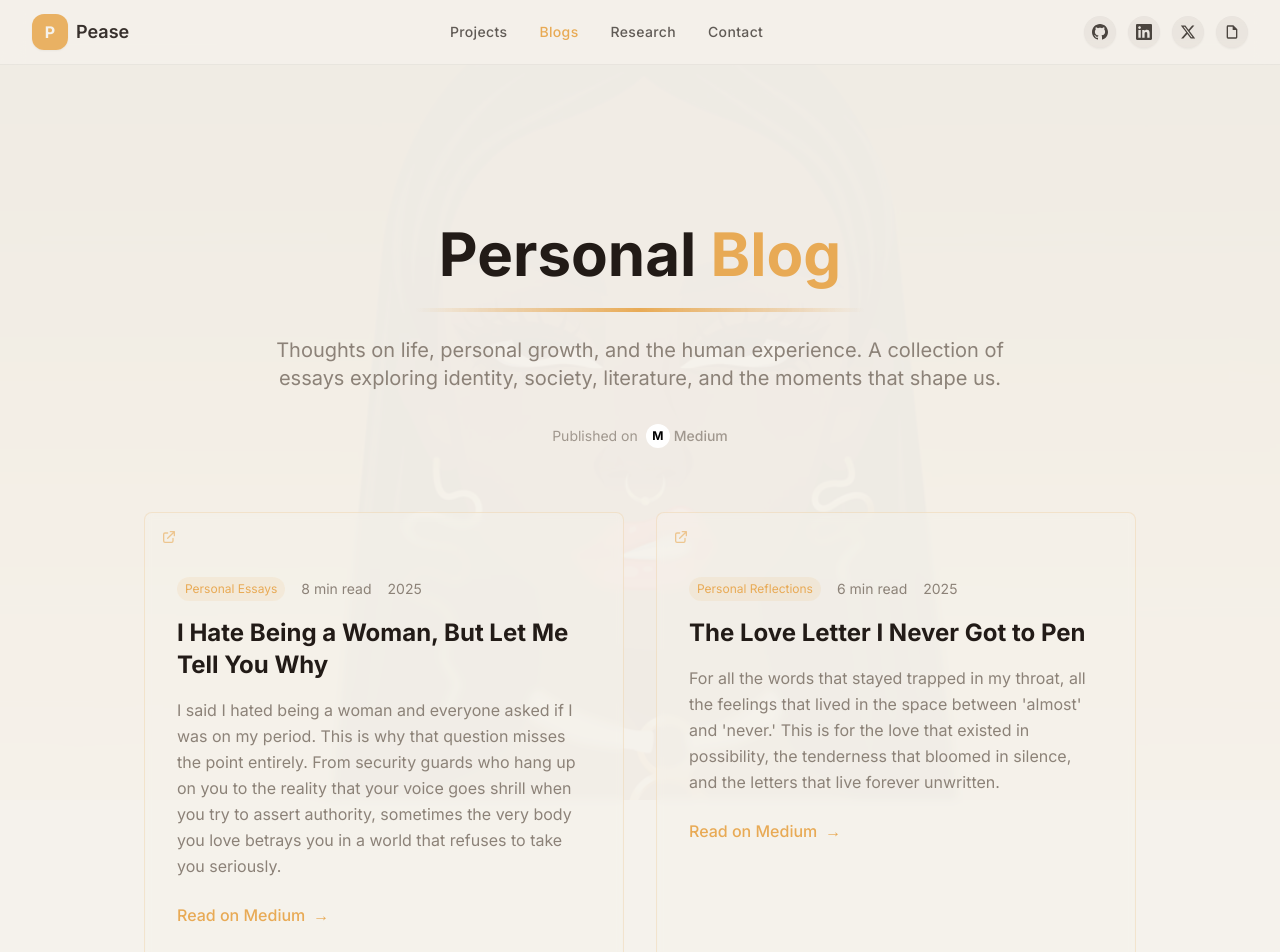
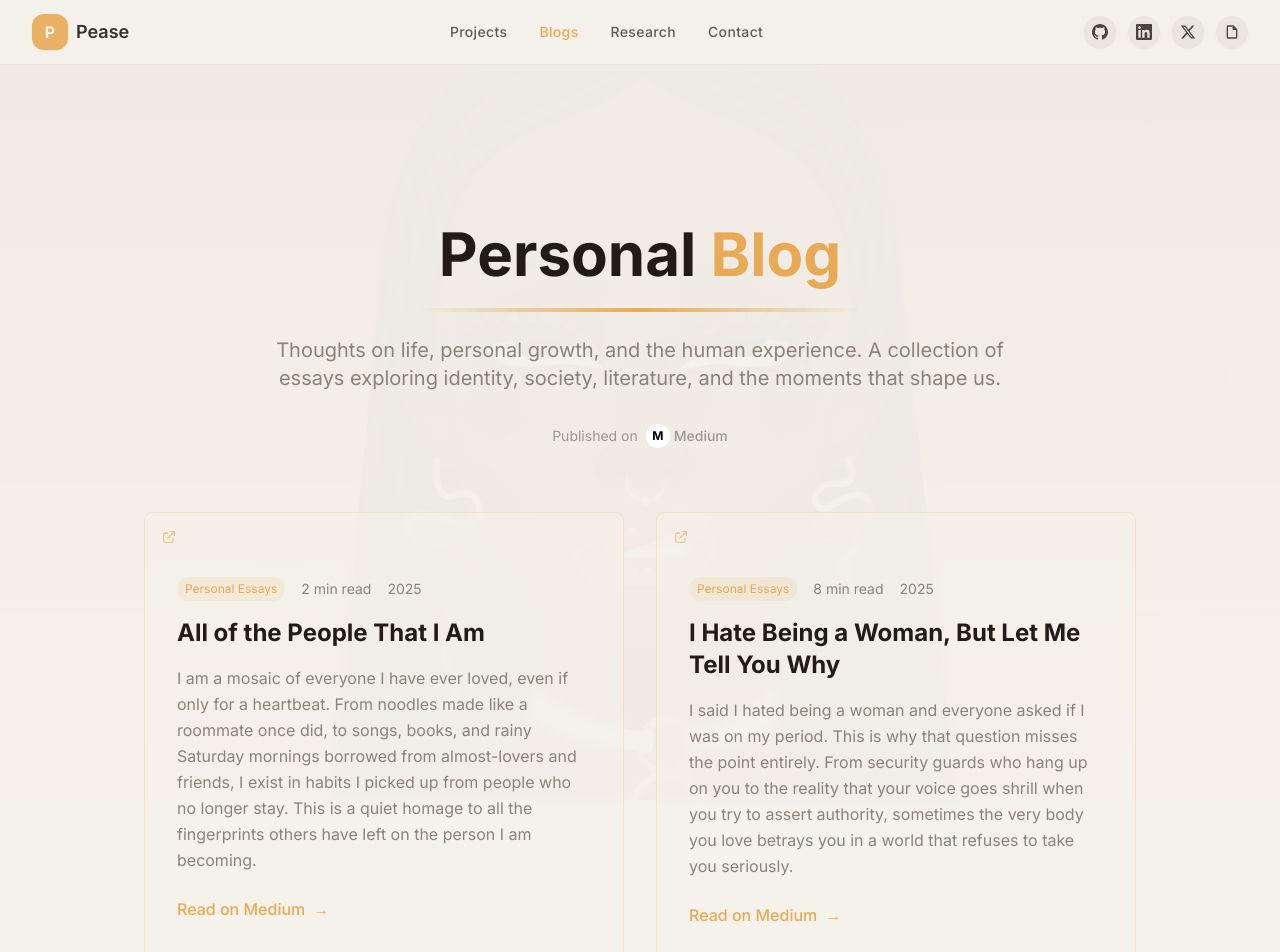
Before and after one commit to Ayomidemi/peaseadeniji, a Next.js app: page /blogs in a window 1280 px wide. Shown: the top 952 px of the page. Built offline with nearby package versions, Linux system fonts and the light colour scheme.

Commit message:
Added a new blog

```diff
--- a/src/components/Navbar.tsx
+++ b/src/components/Navbar.tsx
@@ -46,7 +46,7 @@ const Navbar = () => {
     },
     {
       name: "Twitter",
-      href: "https://x.com/pease_js",
+      href: "https://x.com/peaseadeniji",
       external: true,
       icon: (
         <svg className="w-4 h-4" fill="currentColor" viewBox="0 0 24 24">
--- a/src/components/blog/BlogShowcase.tsx
+++ b/src/components/blog/BlogShowcase.tsx
@@ -20,6 +20,17 @@ const BlogShowcase = () => {
   const blogPosts: BlogPost[] = [
     {
       id: 1,
+      title: "All of the People That I Am",
+      excerpt:
+        "I am a mosaic of everyone I have ever loved, even if only for a heartbeat. From noodles made like a roommate once did, to songs, books, and rainy Saturday mornings borrowed from almost-lovers and friends, I exist in habits I picked up from people who no longer stay. This is a quiet homage to all the fingerprints others have left on the person I am becoming.",
+      readTime: "2 min read",
+      category: "Personal Essays",
+      date: "2025",
+      url: "https://medium.com/@peaseadeniji/all-of-the-people-that-i-am-9c1d9234bfe7",
+      featured: false,
+    },
+    {
+      id: 2,
       title: "I Hate Being a Woman, But Let Me Tell You Why",
       excerpt:
         "I said I hated being a woman and everyone asked if I was on my period. This is why that question misses the point entirely. From security guards who hang up on you to the reality that your voice goes shrill when you try to assert authority, sometimes the very body you love betrays you in a world that refuses to take you seriously.",
@@ -30,7 +41,7 @@ const BlogShowcase = () => {
       featured: false,
     },
     {
-      id: 2,
+      id: 3,
       title: "The Love Letter I Never Got to Pen",
       excerpt:
         "For all the words that stayed trapped in my throat, all the feelings that lived in the space between 'almost' and 'never.' This is for the love that existed in possibility, the tenderness that bloomed in silence, and the letters that live forever unwritten.",
@@ -41,7 +52,7 @@ const BlogShowcase = () => {
       featured: false,
     },
     {
-      id: 3,
+      id: 4,
       title:
         "What If the Loudest Asset in the Room Is the Only One Telling the Truth",
       excerpt:
@@ -53,7 +64,7 @@ const BlogShowcase = () => {
       featured: false,
     },
     {
-      id: 4,
+      id: 5,
       title: "Blessings by Chukwuebuka Ibeh: A Book That Met Me Where I Was",
       excerpt:
         "When you're drowning in your own thoughts, sometimes the right book throws you a lifeline. This is about finding yourself reflected in someone else's words and realizing you're not as alone as you thought. Some books don't just tell stories, they hold you.",
@@ -224,7 +235,7 @@ const BlogShowcase = () => {
                   className="absolute inset-0 border border-accent/40 rounded-lg opacity-0 group-hover:opacity-100 transition-opacity duration-300"
                   style={{
                     background:
-                      "linear-gradient(135deg, rgba(254, 254, 91, 0.05) 0%, transparent 100%)",
+                      "linear-gradient(135deg, rgba(232, 170, 85, 0.08) 0%, transparent 100%)",
                   }}
                 />
               </div>
```
